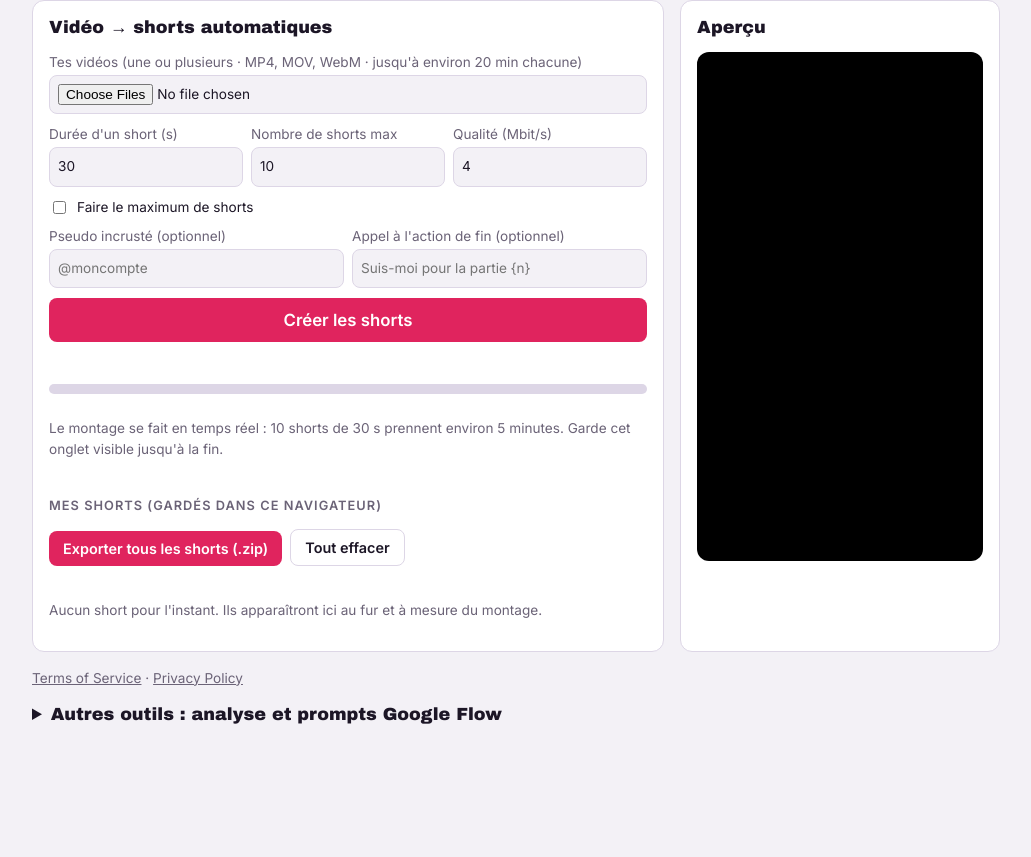
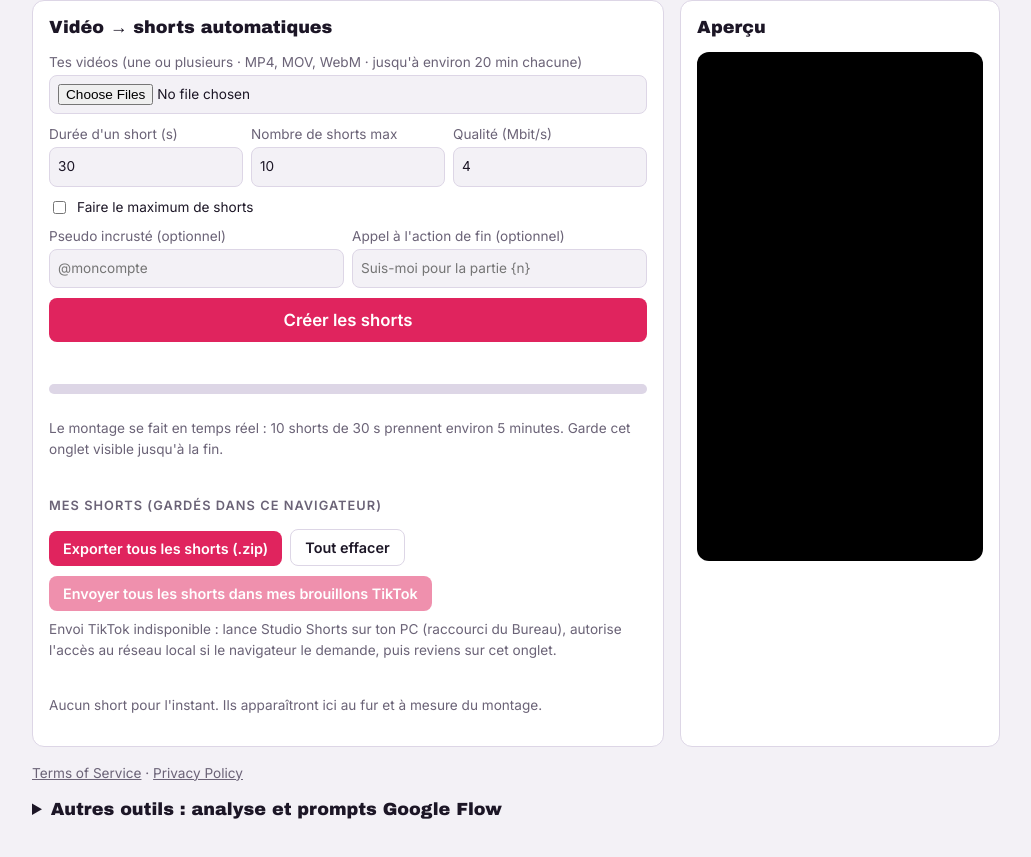
Before and after one commit to Yelixii/divmaxomg, a plain HTML site: page index.html in a window 1280 px wide. Shown: the part 71-928 px from the top of the page, without its empty margins (124-1155 px from the left). Before the commit the page ends 835 px from the top, so only its background shows below. Drawn offline with nearby package versions, Linux system fonts and the light colour scheme; no server answers.

Commit message:
Retire les fichiers de vérification des dossiers terms et privacy, zone TikTok toujours visible
Co-Authored-By: Claude Opus 5.5 <noreply@anthropic.com>
Claude-Session: https://claude.ai/code/session_01RNWEV5TwwtFXD4Fd8eHCob

```diff
--- a/index.html
+++ b/index.html
@@ -466,8 +466,14 @@ const API = /^(localhost|127\.0\.0\.1)$/.test(location.hostname) ? '' : 'http://
 async function tiktokStatus() {
   if (window.claude) return; // claude.ai bloque l'accès au serveur local
   $('tiktokLogin').href = API + '/api/tiktok/login';
-  let st; try { const r = await fetch(API + '/api/tiktok/status'); if (!r.ok) return; st = await r.json(); } catch { return; }
   $('tiktokBox').hidden = false;
+  let st = null; try { const r = await fetch(API + '/api/tiktok/status'); if (r.ok) st = await r.json(); } catch {}
+  if (!st) { // serveur local absent, ancien ou bloqué : on garde la zone visible et on explique
+    $('tiktokCreds').hidden = $('tiktokEdit').hidden = $('tiktokLogin').hidden = true;
+    $('tiktokSend').disabled = true;
+    $('tiktokInfo').textContent = "Envoi TikTok indisponible : lance Studio Shorts sur ton PC (raccourci du Bureau), autorise l'accès au réseau local si le navigateur le demande, puis reviens sur cet onglet.";
+    return;
+  }
   $('tiktokCreds').hidden = st.configured;
   $('tiktokEdit').hidden = !st.configured;
   $('tiktokLogin').hidden = !st.configured || st.logged;
```
Also changed, not shown: privacy.html/tiktokkmxPUl165wOT2KwlB0ln1kL3RvOnxz7T.txt (deleted), terms.html/tiktokE1eXPcvY4fXmUtM8s95WmXxekZdbXtIS.txt (deleted).
